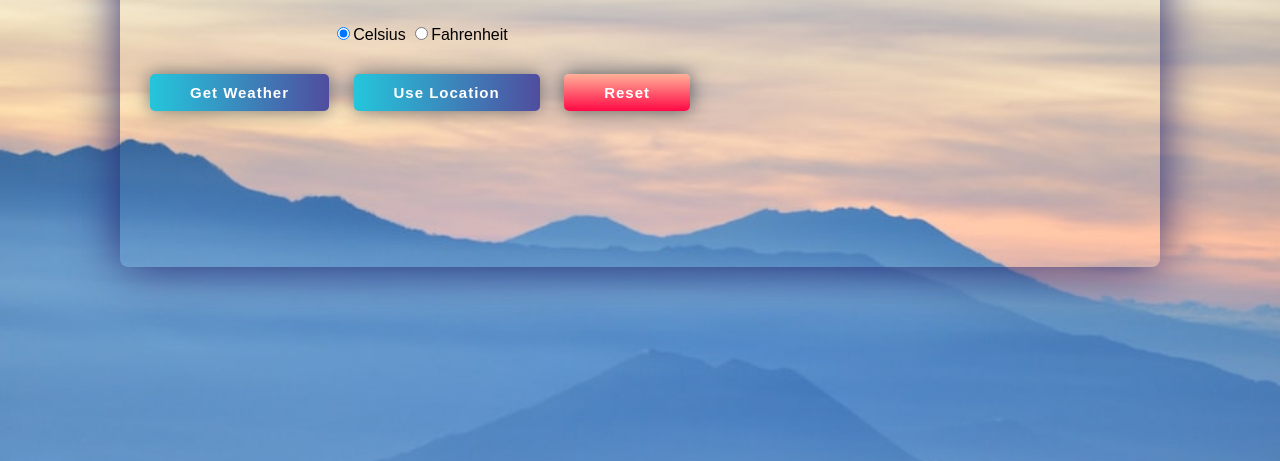
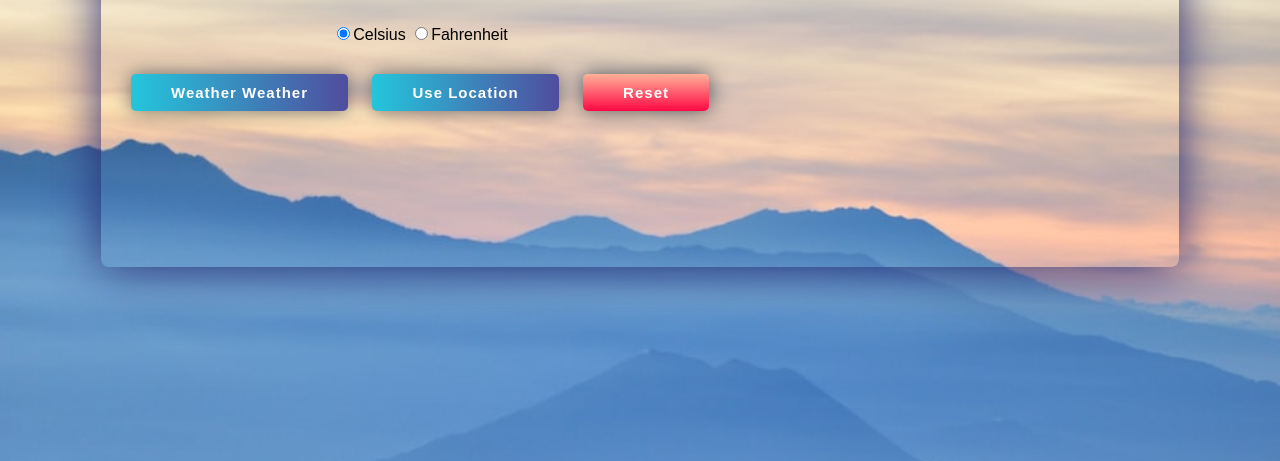
Before and after one commit to BhosaleChaitali/Climate_TheWeatherApp, a plain HTML site: page index.html in a window 1280 px wide. Shown: the part 339-800 px from the top of the page. Drawn offline with Linux system fonts and the light colour scheme; a web font is replaced by a local one.

Commit message:
name Changed

```diff
--- a/index.html
+++ b/index.html
@@ -29,7 +29,7 @@
         <input type="radio" name="unitSelector" value="imperial" />Fahrenheit
         <br />
         <button id="getWeatherButton" class="button">
-          <span>Get Weather</span>
+          <span>weather weather</span>
         </button>
 
         <button id="getCurrentLocation" class="button">
```
